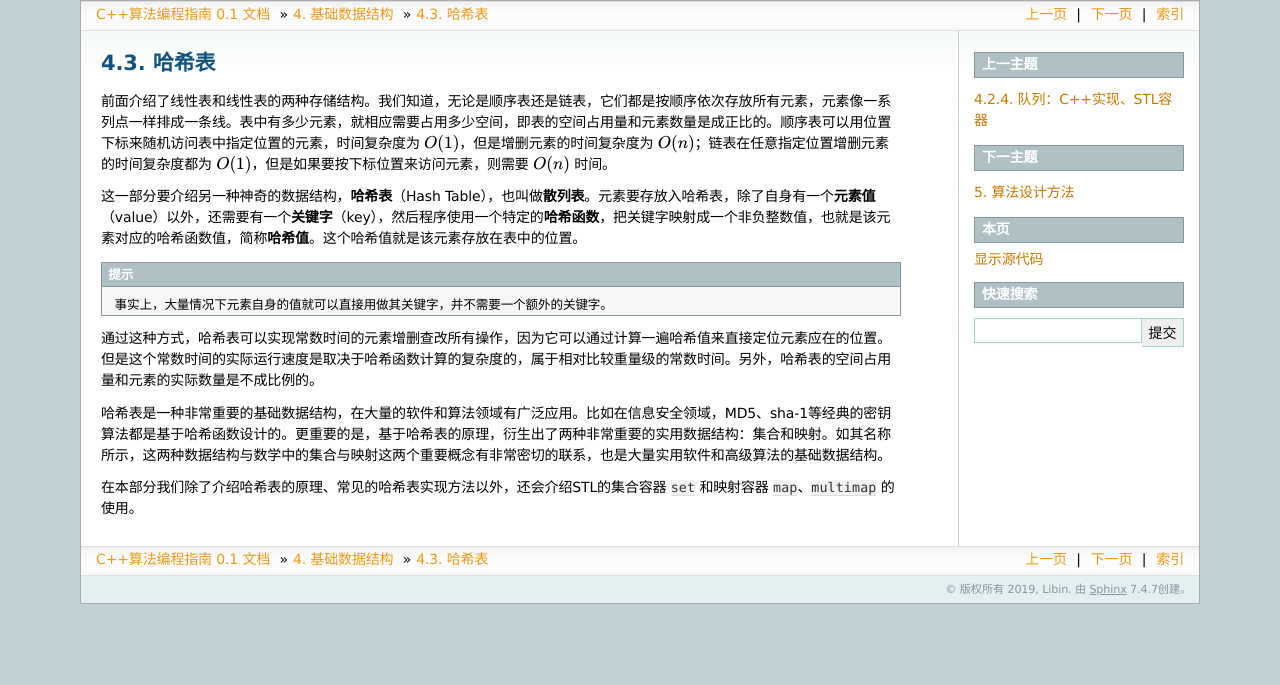
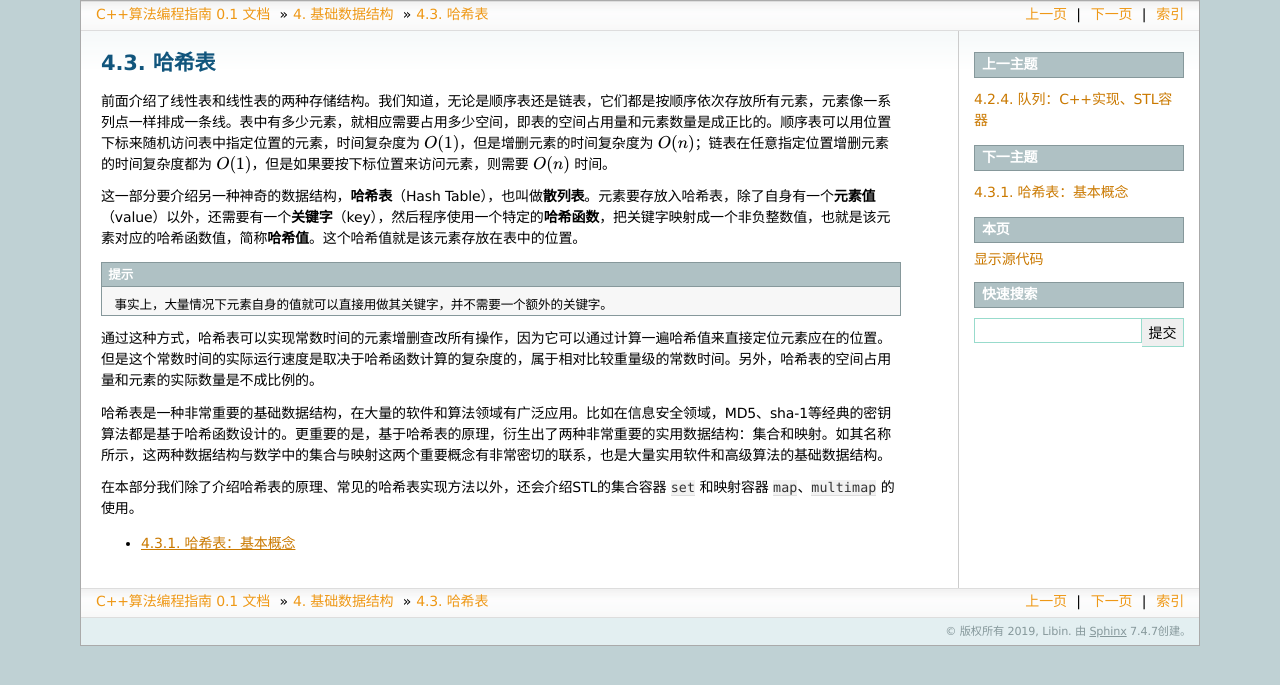
Before and after one commit to majorli/algo_guide, a Sphinx documentation site: the page built from source/ch03/330_hash.rst, in a window 1280 px wide. Shown: the top 685 px of the page. Built offline with Sphinx 7.4.7, drawn with Linux system fonts in a browser that asks for light colours; formulas are drawn with MathJax 3; some of the changed lines change nothing that is shown.

Commit message:
20200704_2351draft_331_writing

```diff
--- a/source/ch03/330_hash.rst
+++ b/source/ch03/330_hash.rst
@@ -17,3 +17,5 @@
 
 .. toctree::
    :maxdepth: 2
+
+   sec03/331_hash_1
--- /dev/null
+++ b/source/ch03/sec03/331_hash_1.rst
@@ -0,0 +1,8 @@
+哈希表：基本概念
+++++++++++++++++
+
+\ :strong:`哈希表`\ （Hash Table）是一种比较特殊，又相当重要的数据结构。在本部分的引言部分我们已经简单介绍过，哈希表虽然也叫做表，但是它不是简单的依次线性存放元素，在哈希表中，元素无法确保其插入顺序。
+
+.. important::
+
+   哈希表不是一种线性表！
```
